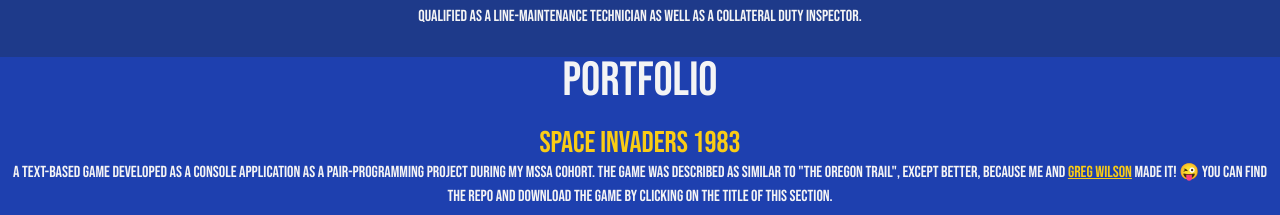
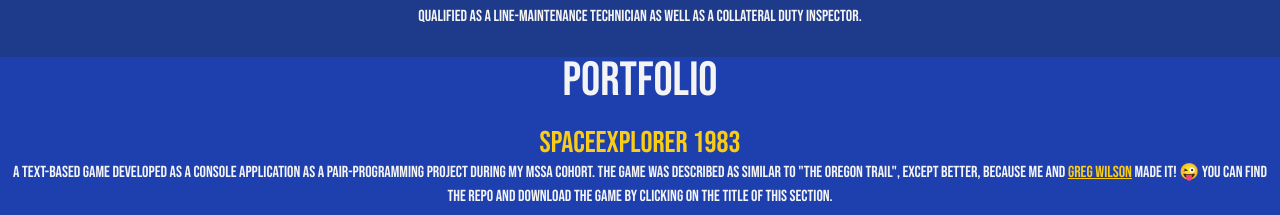
Before and after one commit to jjuarez5/jjs-personal-site, a React (Create React App) app: page / in a window 1280 px wide. Shown: the part 1163-1378 px from the top of the page. Built offline with nearby package versions, Linux system fonts and the light colour scheme.

Commit message:
update project name to space explorer

```diff
--- a/src/Portfolio.js
+++ b/src/Portfolio.js
@@ -9,7 +9,7 @@ function Portfolio() {
               className="hover:underline"
               href="https://github.com/jjuarez5/Space-Explorer-Console-App-Game"
             >
-              Space Invaders 1983
+              SpaceExplorer 1983
             </a>
           </h3>
           <p className="px-3">
```
